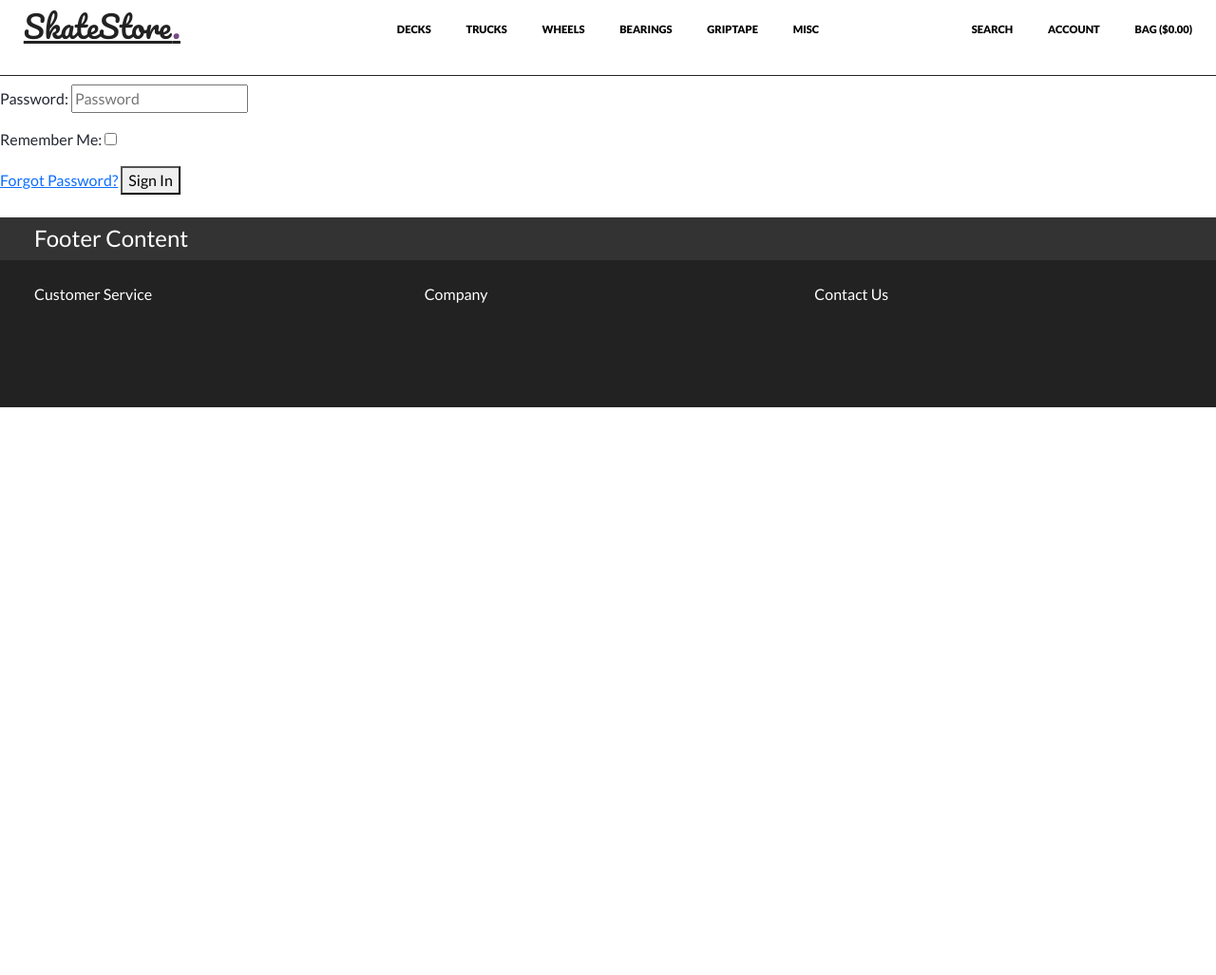
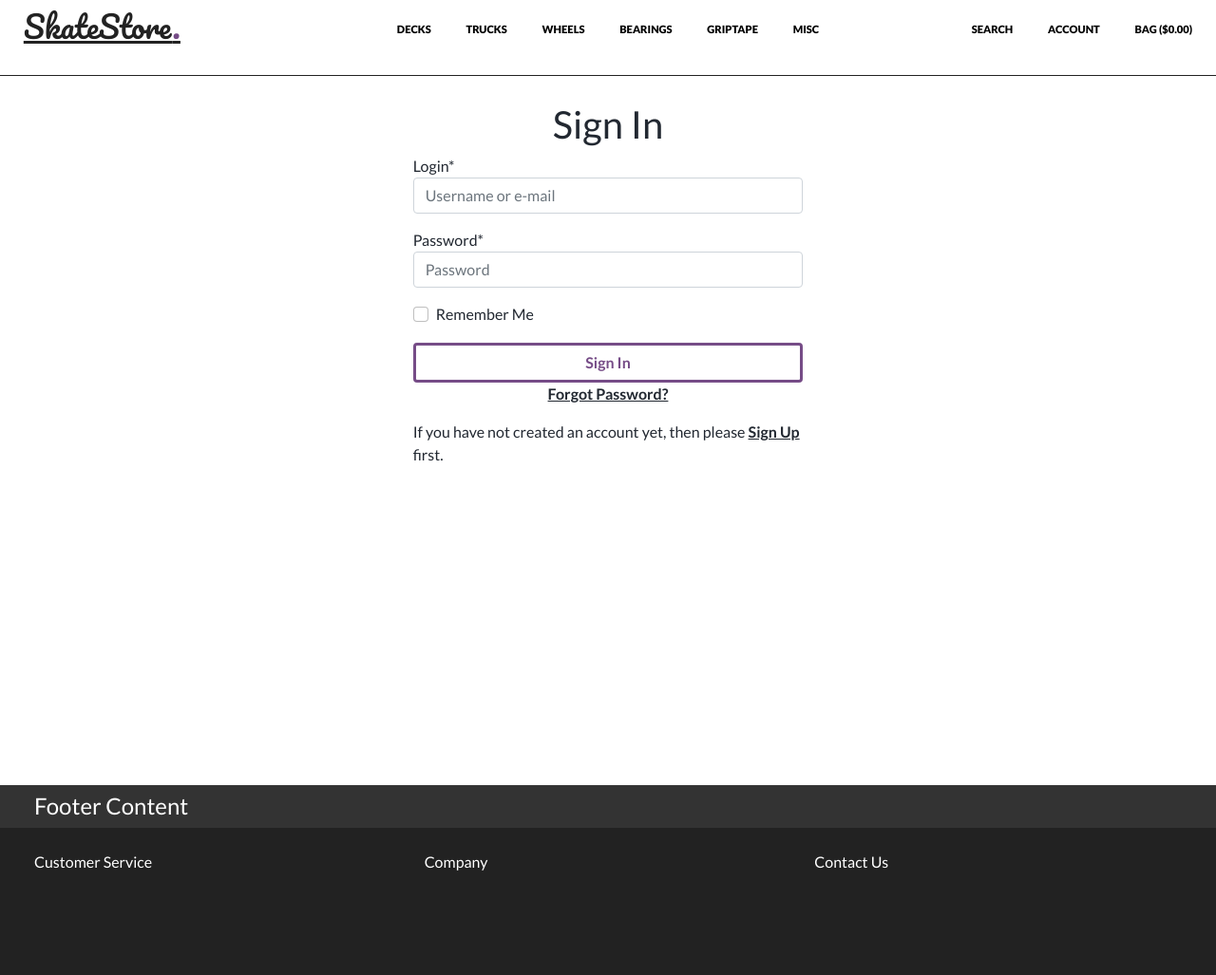
Before and after one commit to Kagebounshin/skateshop, a Django app: page /accounts/login/ in a window 1280 px wide. Shown: the part 53-1080 px from the top of the page at 95% size. Before the commit the page ends 482 px from the top, so only its background shows below. Run offline with Django 3.2, Linux system fonts and the light colour scheme; some libraries are stand-ins or nearby versions.

Commit message:
Added layout for sign in

```diff
--- a/static/css/base.css
+++ b/static/css/base.css
@@ -394,6 +394,7 @@ a#shopnow {
 .add-button:focus {
     background: #764c87;
     color: #fff;
+    transition: .4s ease-in-out;
 }
 
 
@@ -485,7 +486,7 @@ a#shopnow {
 }
 
 .account-container {
-   min-height: 60vh;
+   min-height: 80vh;
 }
 
 .account-container .form-control {
@@ -500,15 +501,29 @@ a#shopnow {
     color: #222831;
 }
 
+.account-container a {
+    color: #222831;
+    font-weight: 700;
+}
+
 .account-container p a:hover,
 .account-container p a:active,
-.account-container p a:focus {
+.account-container p a:focus,
+.account-container a:hover,
+.account-container a:active,
+.account-container a:focus {
     color: #764c87!important;
+    transition: .4s ease-in-out;
 }
 
 .account-container button {
     margin-top: 1rem;
     width: 100%;
+}
+
+.form-check-input:checked {
+    background-color: #764c87;
+    border-color: #764c87;
 }
 
 /* ---------------------- PRODUCT_DETAILS.HTML ---------------------- */
--- a/templates/allauth/account/login.html
+++ b/templates/allauth/account/login.html
@@ -6,14 +6,31 @@
 {% block head_title %}{% trans "Sign In" %}{% endblock %}
 
 {% block content %}
-
-<h1>{% trans "Sign In" %}</h1>
+<div class="account-header container">
+  <div class="row">
+    <div class="col-12">
+      <h1 class="text-center">{% trans "Sign In" %}</h1>
+    </div>
+  </div>
+</div>
 
 {% get_providers as socialaccount_providers %}
-
-{% if socialaccount_providers %}
+<div class="row account-container">
+  <div class="col-10 offset-1 col-md-6 offset-md-3 col-lg-4 offset-lg-4">
+    <form class="login" method="POST" action="{% url 'account_login' %}">
+      {% csrf_token %}
+      {{ form|crispy }}
+      {% if redirect_field_value %}
+      <input type="hidden" name="{{ redirect_field_name }}" value="{{ redirect_field_value }}" />
+      {% endif %}
+      <div class="text-center">
+        <button class="primaryAction add-button btn btn-md roundend-4" type="submit">{% trans "Sign In" %}</button>
+        <a class="button secondaryAction text-center mt-3" href="{% url 'account_reset_password' %}">{% trans "Forgot Password?" %}</a>
+      </div>
+    </form>
+    {% if socialaccount_providers %}
 <p>{% blocktrans with site.name as site_name %}Please sign in with one
-of your existing third party accounts. Or, <a href="{{ signup_url }}">sign up</a>
+of your existing third party accounts. Or, <a href="{{ signup_url }}">Sign Up</a>
 for a {{ site_name }} account and sign in below:{% endblocktrans %}</p>
 
 <div class="socialaccount_ballot">
@@ -30,17 +47,10 @@ for a {{ site_name }} account and sign in below:{% endblocktrans %}</p>
 
 {% else %}
 <p>{% blocktrans %}If you have not created an account yet, then please
-<a href="{{ signup_url }}">sign up</a> first.{% endblocktrans %}</p>
+<a href="{{ signup_url }}">Sign Up</a> first.{% endblocktrans %}</p>
 {% endif %}
+  </div>
+</div>
 
-<form class="login" method="POST" action="{% url 'account_login' %}">
-  {% csrf_token %}
-  {{ form.as_p }}
-  {% if redirect_field_value %}
-  <input type="hidden" name="{{ redirect_field_name }}" value="{{ redirect_field_value }}" />
-  {% endif %}
-  <a class="button secondaryAction" href="{% url 'account_reset_password' %}">{% trans "Forgot Password?" %}</a>
-  <button class="primaryAction" type="submit">{% trans "Sign In" %}</button>
-</form>
 
 {% endblock %}
--- a/templates/allauth/account/signup.html
+++ b/templates/allauth/account/signup.html
@@ -28,6 +28,6 @@
     <p class="text-center">{% blocktrans %}Already have an account? Then please <a href="{{ login_url }}">Sign In</a>.{% endblocktrans %}</p>
   </div>
 </div>
->
+
 
 {% endblock %}
```
